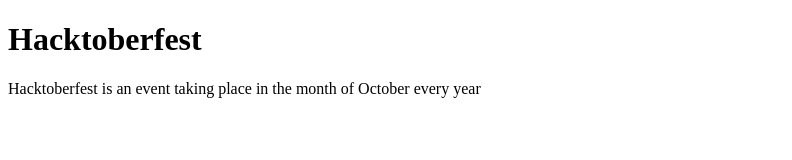
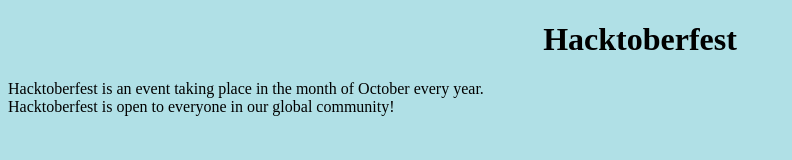
Before and after one commit to mandakini76/Hacktoberfest-PR, a plain HTML site: page index.html in a window 1280 px wide. Shown: the whole page, without its empty margins (0-792 px from the left). Drawn offline with Linux system fonts and the light colour scheme.

Commit message:
Update index.html

```diff
--- a/index.html
+++ b/index.html
@@ -4,9 +4,9 @@
 <title>Hacktoberfest</title>
 </head>
 
-<body>
-<h1>Hacktoberfest</h1>
-<p>Hacktoberfest is an event taking place in the month of October every year</p>
+<body bgcolor="powderblue">
+  <h1><B><center>Hacktoberfest</h1></center></B>
+<p>Hacktoberfest is an event taking place in the month of October every year.<br> Hacktoberfest is open to everyone in our global community!</p>
 </body>
 
 </html>
```
